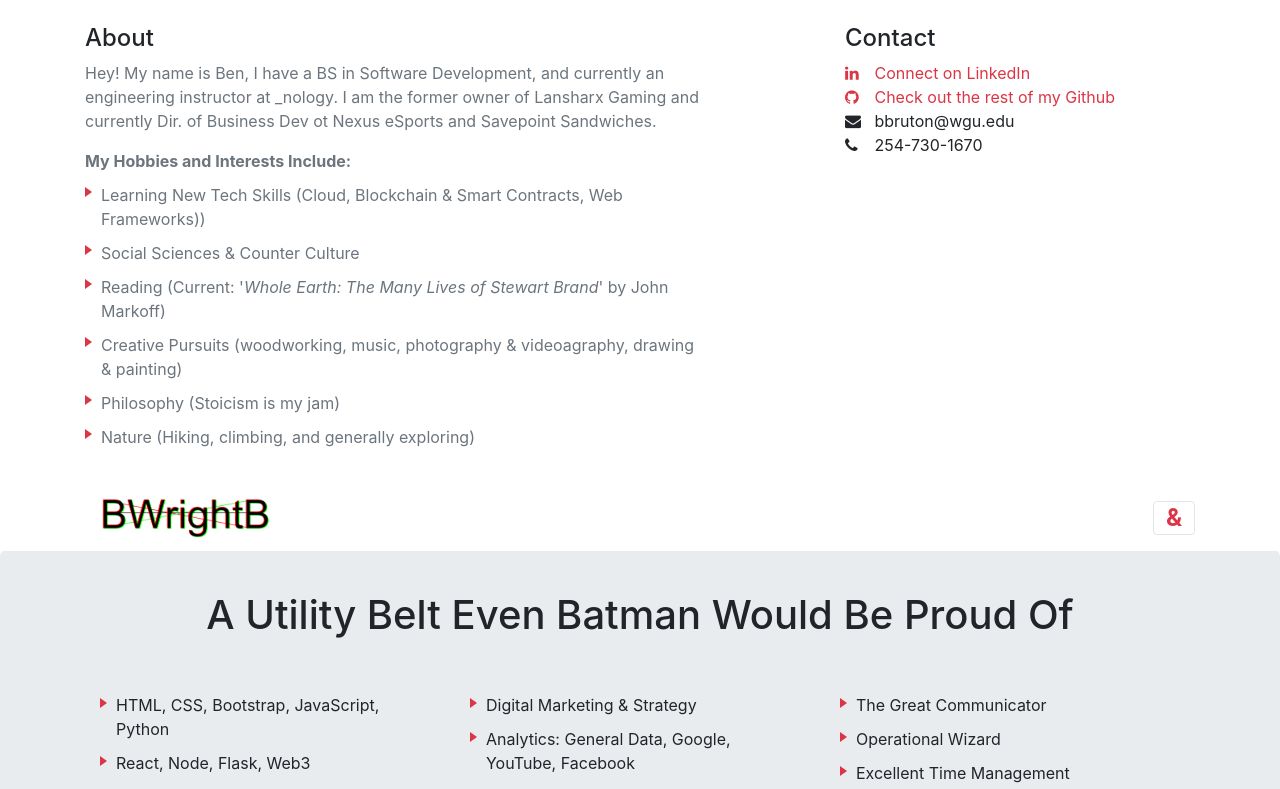
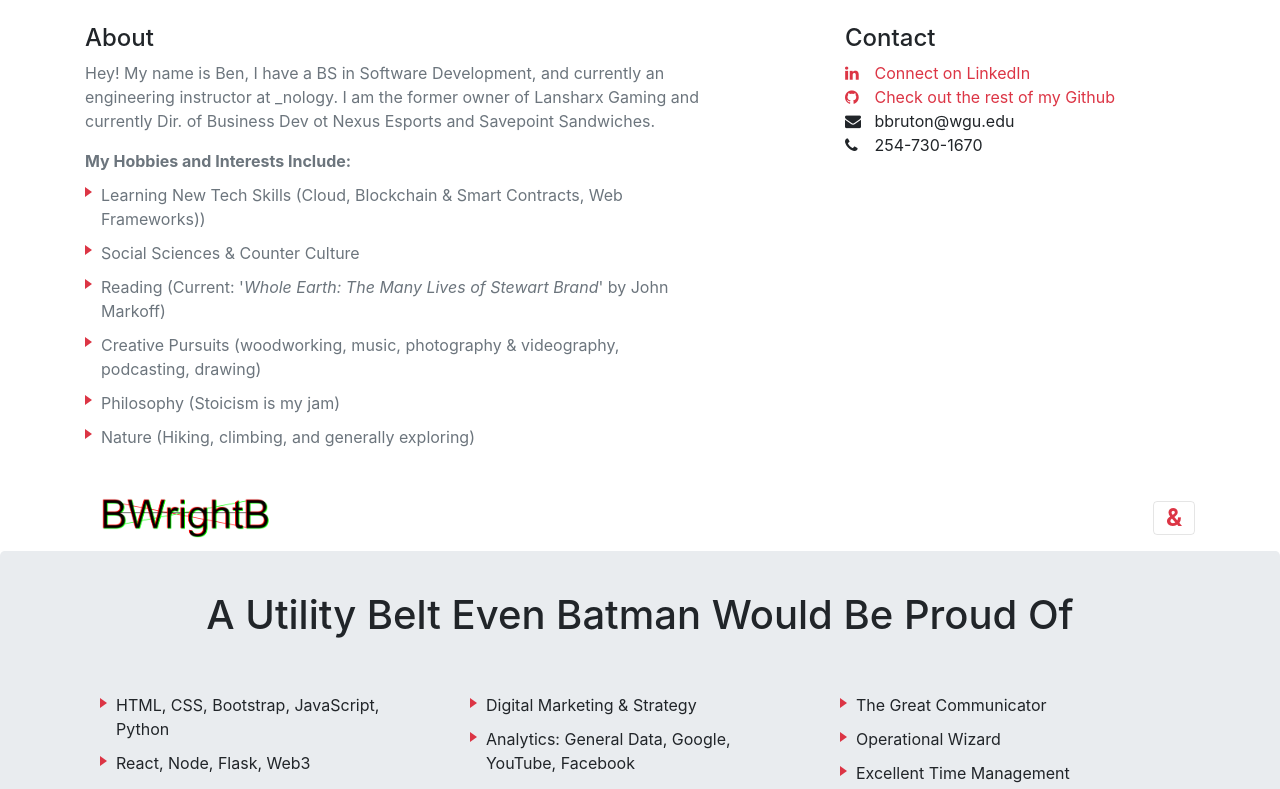
Before and after one commit to BenjaminBruton/portfolio, a website: page index.html in a window 1280 px wide. Both pictures are taken after a click on the button "Toggle navigation". Shown: the top 789 px of the page. Drawn offline with Linux system fonts and the light colour scheme.

Commit message:
Update index.html

```diff
--- a/index.html
+++ b/index.html
@@ -117,14 +117,14 @@ xmlns:fb="http://ogp.me/ns/fb#">
                 <div class="row">
                     <div class="col-sm-8 col-md-7 py-4">
                         <h4>About</h4>
-                        <p class="text-muted">Hey! My name is Ben, I have a BS in Software Development, and currently an engineering instructor at _nology. I am the former owner of Lansharx Gaming and currently Dir. of Business Dev ot Nexus eSports and Savepoint Sandwiches.
+                        <p class="text-muted">Hey! My name is Ben, I have a BS in Software Development, and currently an engineering instructor at _nology. I am the former owner of Lansharx Gaming and currently Dir. of Business Dev ot Nexus Esports and Savepoint Sandwiches.
                         </p>
                         <p class="text-muted" style="margin-bottom: 0px"><strong>My Hobbies and Interests Include:</strong></p>
                         <ul class="arrowul text-muted" style="margin-top: 0px">
                             <li id="liArrow29" class="liArrow waggle">Learning New Tech Skills (Cloud, Blockchain & Smart Contracts, Web Frameworks))</li>
                             <li id="liArrow30" class="liArrow waggle">Social Sciences & Counter Culture</li>
                             <li id="liArrow31" class="liArrow waggle">Reading (Current: '<em>Whole Earth: The Many Lives of Stewart Brand</em>' by John Markoff)</li>
-                            <li id="liArrow32" class="liArrow waggle">Creative Pursuits (woodworking, music, photography & videoagraphy, drawing & painting)</li>
+                            <li id="liArrow32" class="liArrow waggle">Creative Pursuits (woodworking, music, photography & videography, podcasting, drawing)</li>
                             <li id="liArrow33" class="liArrow waggle">Philosophy (Stoicism is my jam)</li>
                             <li id="liArrow34" class="liArrow waggle">Nature (Hiking, climbing, and generally exploring)</li>
                         </ul>
```
